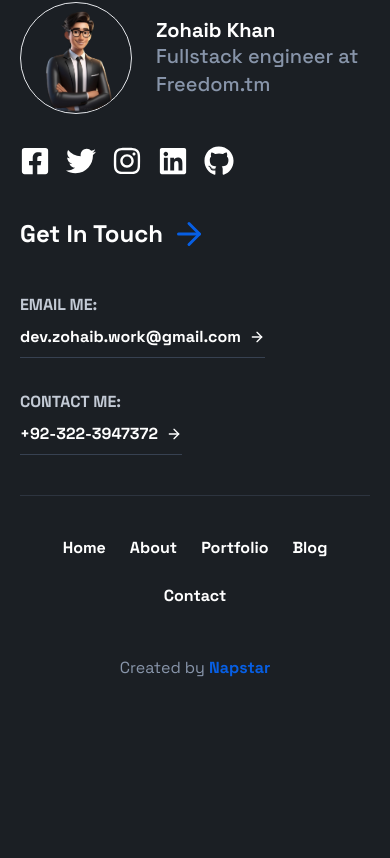
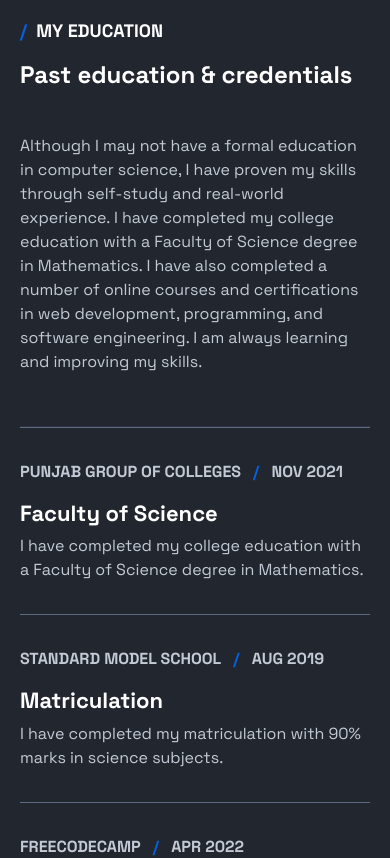
Before and after one commit to napstar-420/my-portfolio-v2, a Next.js app: page /about in a window 390 px wide. Shown: the part 4132-4990 px from the top of the page. Before the commit the page ends 4836 px from the top, so only its background shows below. Built offline with nearby package versions, Linux system fonts and the light colour scheme.

Commit message:
chore: build education section

```diff
--- a/app/about/page.tsx
+++ b/app/about/page.tsx
@@ -1,6 +1,7 @@
 import Hero from '@/app/about/sections/hero';
 import MyStory from '@/app/about/sections/my-story';
 import MyExperience from '@/app/about/sections/my-experience';
+import MyEducation from './sections/my-education';
 
 export default function About() {
   return (
@@ -8,6 +9,7 @@ export default function About() {
       <Hero />
       <MyStory />
       <MyExperience />
+      <MyEducation />
     </main>
   );
 }
--- /dev/null
+++ b/app/about/sections/my-education.tsx
@@ -0,0 +1,59 @@
+import Section from '@/app/ui/section';
+import education from '@/app/lib/education';
+
+export default function MyEducation() {
+  return (
+    <Section secondaryBg>
+      <div>
+        <div>
+          <h2 className="subtitle mb-4">
+            <span className="text-primary">/</span>&nbsp;&nbsp;My Education
+          </h2>
+          <div className="flex flex-col gap-7">
+            <h3 className="text-display-3 mb-4">
+              Past education & credentials
+            </h3>
+            <p className="mb-4">
+              Although I may not have a formal education in computer science, I
+              have proven my skills through self-study and real-world
+              experience. I have completed my college education with a Faculty
+              of Science degree in Mathematics. I have also completed a number
+              of online courses and certifications in web development,
+              programming, and software engineering. I am always learning and
+              improving my skills.
+            </p>
+          </div>
+        </div>
+        <div className="bar-muted mt-9 md:mb-20 md:mt-16 lg:mb-24"></div>
+        <div className="md:grid md:grid-cols-2">
+          {education.map(
+            ({ id, date, description, subtitle, title }, index) => {
+              const shouldApplyRightBorder = index % 2 === 0;
+              const shouldApplyTopBorder = index >= 2;
+
+              return (
+                <div
+                  data-aos="fade-up"
+                  key={id}
+                  className={`border-t-[1px] border-neutral-600 py-8 sm:py-10 md:border-0 lg:py-16 ${
+                    shouldApplyRightBorder
+                      ? 'md:border-r-[1px] md:pr-10 lg:pr-16'
+                      : 'md:pl-10 lg:pl-16'
+                  } ${shouldApplyTopBorder ? 'md:border-t-[1px]' : ''}`}
+                >
+                  <p className="text-200 mb-4 font-bold uppercase">
+                    {subtitle}
+                    &nbsp;<span className="mx-2 text-primary">/</span>&nbsp;
+                    {date}
+                  </p>
+                  <h4 className="text-display-4 mb-2 font-bold">{title}</h4>
+                  <p className="">{description}</p>
+                </div>
+              );
+            },
+          )}
+        </div>
+      </div>
+    </Section>
+  );
+}
--- /dev/null
+++ b/app/lib/education.ts
@@ -0,0 +1,36 @@
+const education = [
+  {
+    id: 1,
+    title: 'Faculty of Science',
+    subtitle: 'Punjab group of colleges',
+    date: 'NOV 2021',
+    description:
+      'I have completed my college education with a Faculty of Science degree in Mathematics.',
+  },
+  {
+    id: 2,
+    title: 'Matriculation',
+    subtitle: 'Standard model school',
+    date: 'AUG 2019',
+    description:
+      'I have completed my matriculation with 90% marks in science subjects.',
+  },
+  {
+    id: 3,
+    title: 'Web development course',
+    subtitle: 'FreeCodeCamp',
+    date: 'APR 2022',
+    description:
+      'I have completed the web development course from freeCodeCamp. I have learned HTML, CSS, JavaScript, React, Bootstrap and many more technologies from this course',
+  },
+  {
+    id: 4,
+    title: 'Full stack web development course',
+    subtitle: 'The odin project',
+    date: 'DEC 2022',
+    description:
+      'I have completed the full stack web development course from the odin project. I have learned HTML, CSS, JavaScript, React, Node.js, Express.js, MongoDB and many more technologies from this course',
+  },
+];
+
+export default education;
```
